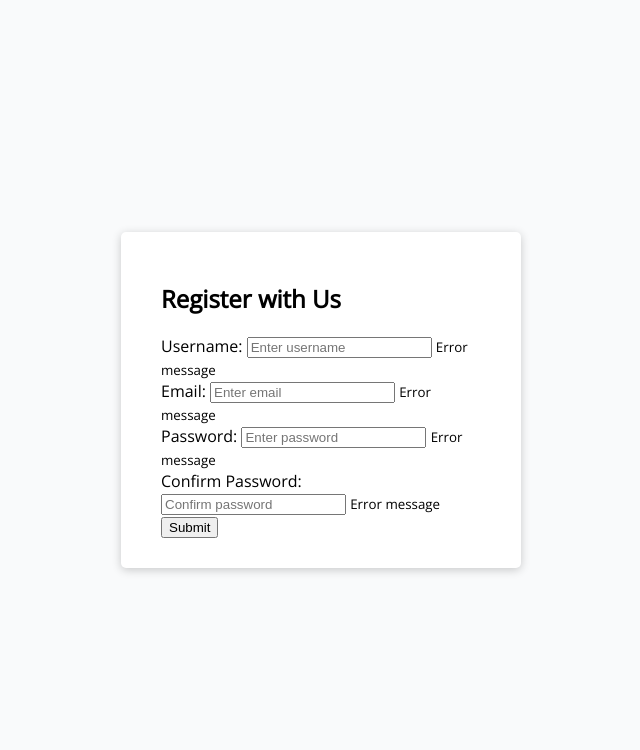
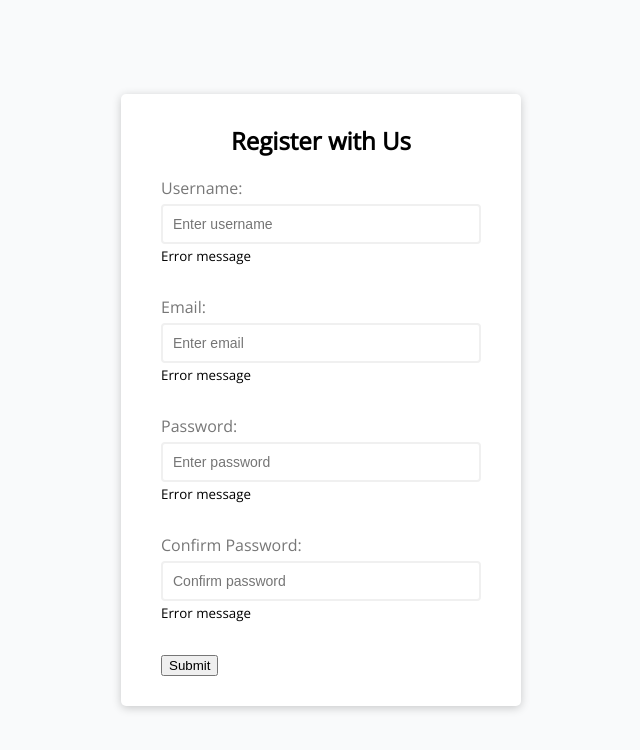
Before and after one commit to cmwilson21/simple-form-validator-vanilla-js, a plain HTML site: page index.html in a window 1280 px wide. Shown: the whole page, without its empty margins (319-959 px from the left). Drawn offline with nearby package versions, Linux system fonts and the light colour scheme.

Commit message:
added more form css

```diff
--- a/style.css
+++ b/style.css
@@ -23,6 +23,44 @@ body {
   width: 400px;
 }
 
+h2 {
+  text-align: center;
+  margin: 0 0 20px;
+}
+
+.form-control {
+  margin-bottom: 10px;
+  padding-bottom: 20px;
+  position: relative;
+}
+
+.form-control label {
+  display: block;
+  color: #777;
+  margin-bottom: 5px;
+}
+
+.form-control input {
+  border: 2px solid #f0f0f0;
+  border-radius: 4px;
+  display: block;
+  width: 100%;
+  padding: 10px;
+  font-size: 14px
+}
+
+.form-control input:focus {
+  outline: 0;
+  border-color: #777;
+}
+
+.form-control.success input {
+  border-color: #2ecc71
+}
+.form-control.error input {
+  border-color: red
+}
+
 .form {
   padding: 30px 40px;
 }
```
